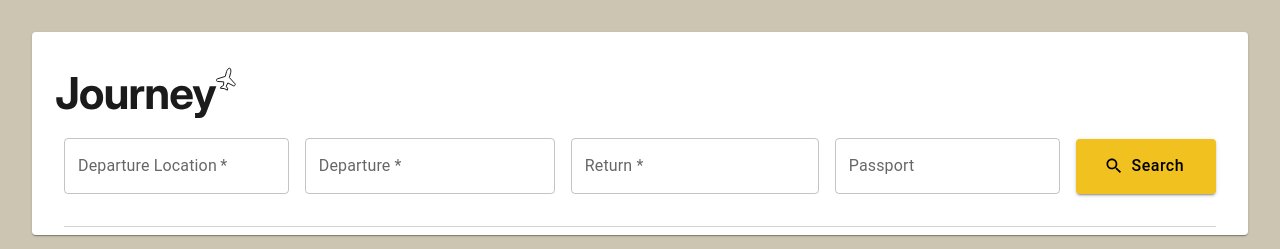
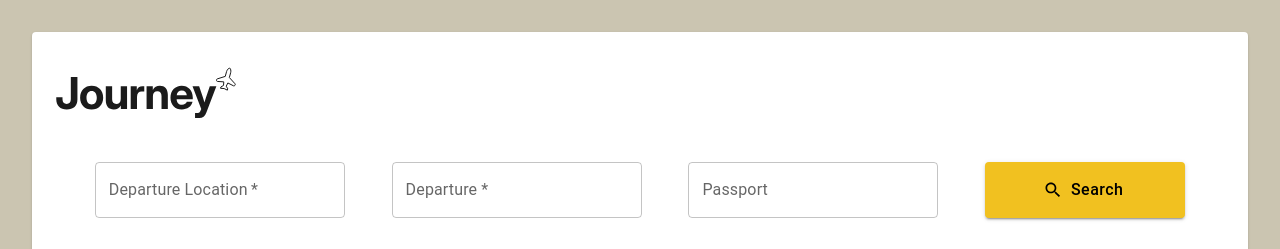
Before and after one commit to shradha-glitch/flight_track, a React (Create React App) app in the folder frontend/: page / in a window 1280 px wide. Shown: the top 249 px of the page. Built offline with nearby package versions, Linux system fonts and the light colour scheme; no server answers.

Commit message:
took out the return button and fixed the layout

```diff
--- a/frontend/src/components/card/PcpCard.js
+++ b/frontend/src/components/card/PcpCard.js
@@ -51,16 +51,25 @@ const PcpCard = ({ onSelect, onFilterChange }) => {
       <form onSubmit={handleSubmit}>
         <Box sx={{
           mb: 4,
+          mt: 5,
           display: "flex",
           flexDirection: "row",
-          justifyContent: "space-between",
-          alignItems: "center",
-          gap: 2,
-          px: 4,
+          justifyContent: {xs:"space-between", lg: "space-evenly"},
+          alignItems: "flex-start",
+          gap: { xs: 1, sm: 2 }, // Responsive gap
+          px: { xs: 2, sm: 4 }, // Responsive padding
           flexWrap: "wrap"
         }}>
+          <Box sx={{
+            width: { xs: '100%', sm: '45%', md: '30%', lg: '250px' },
+            minWidth: '200px'
+          }}>
             <Departure onSelect={onSelect} required/>
-          <Box sx={{ width: '100%', maxWidth: 250 }}>
+          </Box>
+          <Box sx={{
+            width: { xs: '100%', sm: '45%', md: '30%', lg: '250px' },
+            minWidth: '200px'
+          }}>
             <DatePicker
               onChange={handleDepartureDate}
               label={"Departure"}
@@ -73,24 +82,30 @@ const PcpCard = ({ onSelect, onFilterChange }) => {
               </Box>
             )}
           </Box>
-        <DatePicker label={"Return"} text={" fef"} required/>
+          <Box sx={{
+            width: { xs: '100%', sm: '45%', md: '30%', lg: '250px' },
+            minWidth: '200px'
+          }}>
             <PassportInput onChange={handlePassportChange}/>
+          </Box>
           <Button
             type="submit"
             variant="contained"
             startIcon={<SearchIcon />}
             sx={{
-            py:2,
-            px:4,
-            maxHeight:55,
-            maxWidth:200,
-            fontSize: 16,
+              py: { xs: 1.5, sm: 2 },
+              px: { xs: 3, sm: 4 },
+              height: { xs: '48px', sm: '56px' },
+              width: { xs: '100%', sm: '200px' },
+              minWidth: '150px',
+              fontSize: { xs: 14, sm: 16 },
               textTransform: "none",
               backgroundColor: "#F1C120",
               color: "#000",
               "&:hover": {
                 backgroundColor: "#D8AD1C",
               },
+              mt: { xs: 1, sm: 0 } // Add margin top on small screens
             }}
           >
             Search
```
Lines whose indentation alone changed are shown as unchanged.
